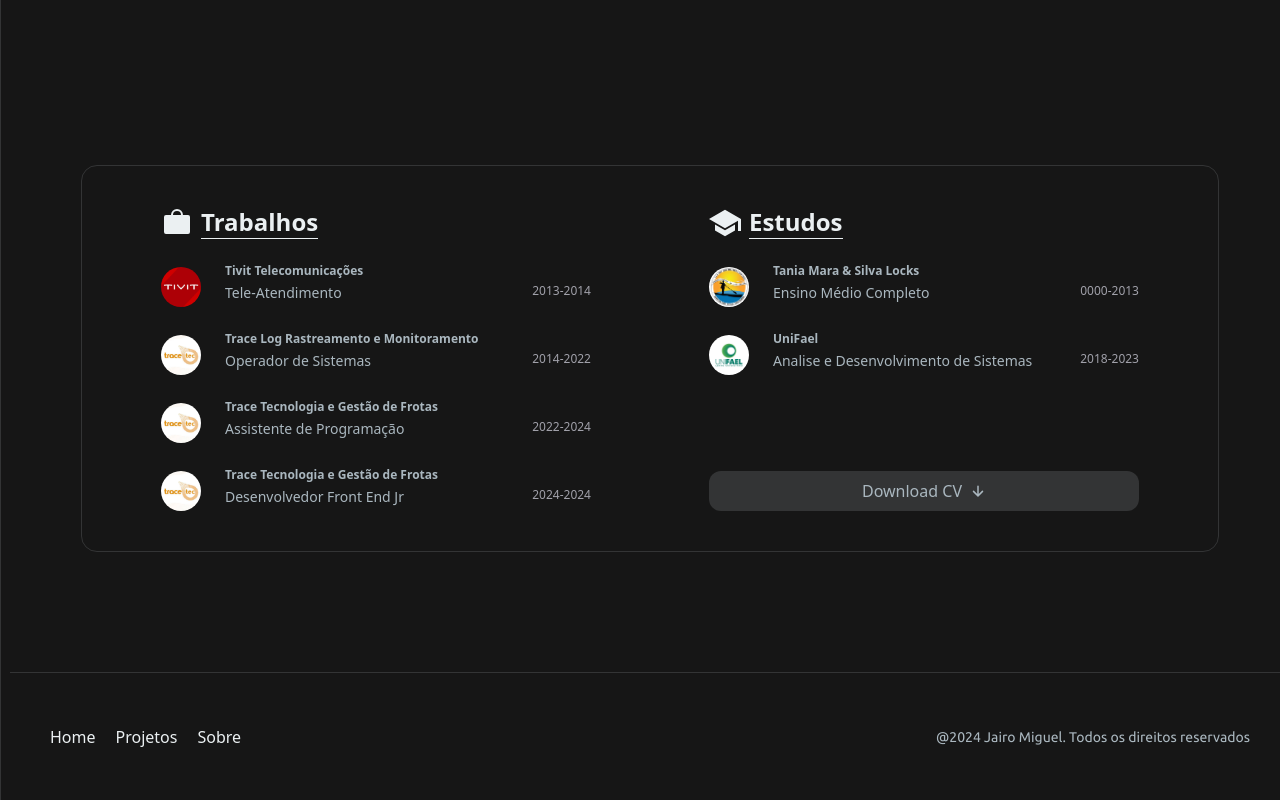
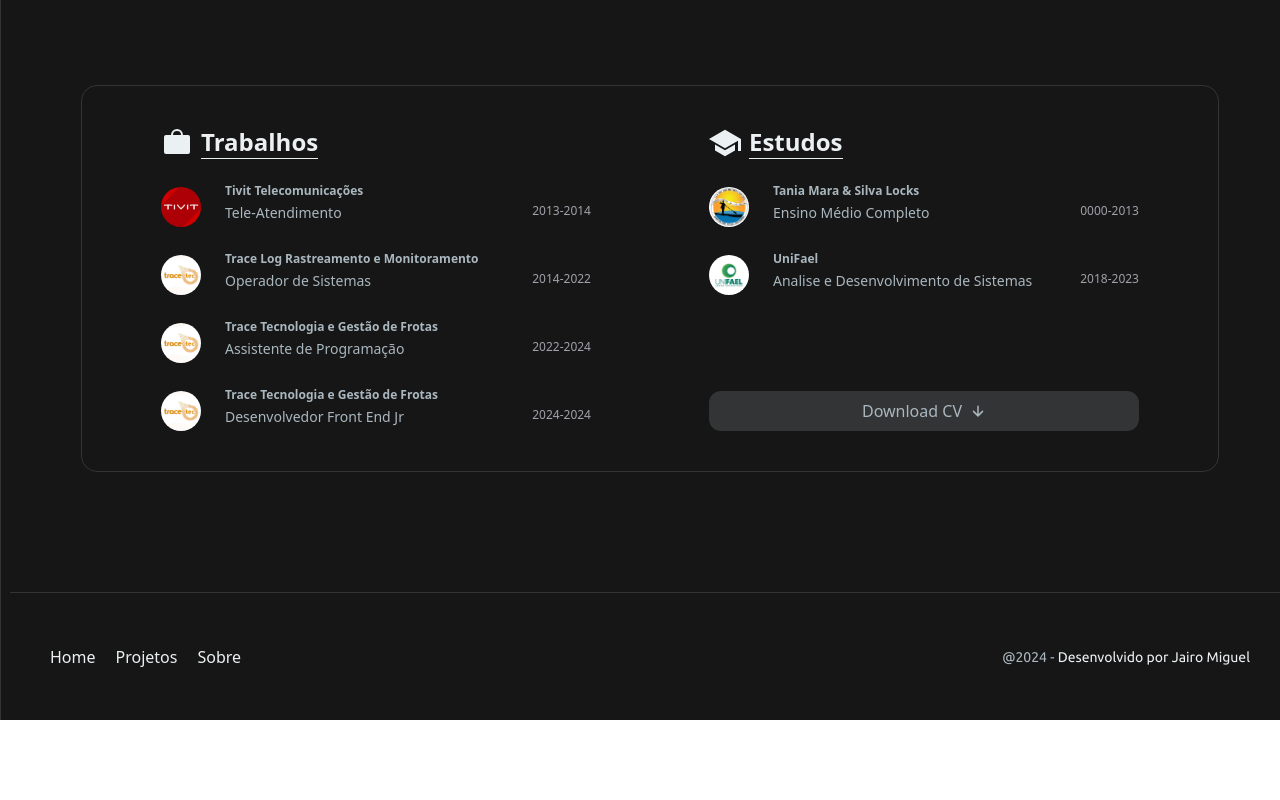
Before and after one commit to jmitsuu/profileport, a React (Vite) app: page / in a window 1280 px wide. Shown: the part 1061-1861 px from the top of the page. After the commit the page ends 1781 px from the top, so only its background shows below. Built offline with nearby package versions, Linux system fonts and the light colour scheme.

Commit message:
feature:fixed header/footer layout, create new folder utils

```diff
--- a/src/components/Footer.tsx
+++ b/src/components/Footer.tsx
@@ -1,20 +1,8 @@
 import { NavLink } from 'react-router-dom';
+import RouterLink from '../utils/RouterLink';
 
-const routeLink = [
-  {
-    path: '/',
-    title: 'Home',
-  },
-  {
-    path: '/projects',
-    title: 'Projetos',
-  },
-  {
-    path: '/about',
-    title: 'Sobre',
-  },
-];
 export function Footer() {
+  const { routeLink } = RouterLink();
   return (
     <footer className="w-full flex md:flex-row flex-col items-center md:justify-between justify-center container mx-auto h-32 border-t dark:border-tecSuperLight   border-tecMedium">
       <div className="flex">
@@ -38,8 +26,11 @@ export function Footer() {
       </div>
       <div className="md:mr-10">
         <h2 className="text-tecLight md:text-sm text-xs md:mt-0 mt-4  dark:text-tecMedium">
-          @2024 Jairo Miguel. Todos os direitos
-          reservados
+          @2024 -
+          <span className="text-tecSuperLight">
+            {' '}
+            Desenvolvido por Jairo Miguel
+          </span>
         </h2>
       </div>
     </footer>
--- a/src/components/Header.tsx
+++ b/src/components/Header.tsx
@@ -2,23 +2,11 @@ import { NavLink } from 'react-router-dom';
 import { MdOutlineDarkMode } from 'react-icons/md';
 import { CiLight } from 'react-icons/ci';
 import { useTheme } from '../store/ThemeContext';
+import RouterLink from '../utils/RouterLink';
 
-const routeLink = [
-  {
-    path: '/',
-    title: 'Home',
-  },
-  {
-    path: '/projects',
-    title: 'Projetos',
-  },
-  {
-    path: '/about',
-    title: 'Sobre',
-  },
-];
 export function Header() {
   const { darkMode, toggleDarkMode } = useTheme();
+  const { routeLink } = RouterLink();
   return (
     <header className="w-full flex justify-center relative">
       <nav className="flex items-center px-5 py-2 mt-10 rounded-full  bg-tecMedium dark:bg-white text-xs md:text-lg justify-center gap-x-4 border border-slate-500 ">
--- a/src/components/SocialMedia.tsx
+++ b/src/components/SocialMedia.tsx
@@ -36,7 +36,7 @@ const social = [
 ];
 export function SocialMedia() {
   return (
-    <div className="flex gap-5 md:mb-40 mb-10 ">
+    <div className="flex gap-5 md:mb-20 mb-10 mt-10 ">
       {social.map((icon) => {
         return (
           <a
--- a/src/pages/Projects.tsx
+++ b/src/pages/Projects.tsx
@@ -64,7 +64,7 @@ export function Projects() {
                   href={`${project.link}`}
                   target="blank"
                 >
-                  <li className="md:h-72 md:w-80 py-6 px-6 rounded-md md:mb-0 mb-2  flex flex-col justify-center border border-tecMedium dark:border hover:bg-tecMedium dark:hover:bg-tecLight/50 transition duration-200">
+                  <li className="md:h-72 md:w-80 py-6 px-6 rounded-md md:mb-0 mb-5  flex flex-col justify-center border border-tecMedium dark:border hover:bg-tecMedium dark:hover:bg-tecLight/50 transition duration-200">
                     <div className="mb-5 rounded-full border dark:border-black flex justify-center items-center h-12 w-12 p-2">
                       {project.icon}
                     </div>
--- /dev/null
+++ b/src/utils/RouterLink.tsx
@@ -0,0 +1,17 @@
+export default function RouterLink(){
+  const routeLink = [
+    {
+      path: '/',
+      title: 'Home',
+    },
+    {
+      path: '/projects',
+      title: 'Projetos',
+    },
+    {
+      path: '/about',
+      title: 'Sobre',
+    },
+  ];
+  return {routeLink}
+}
```
